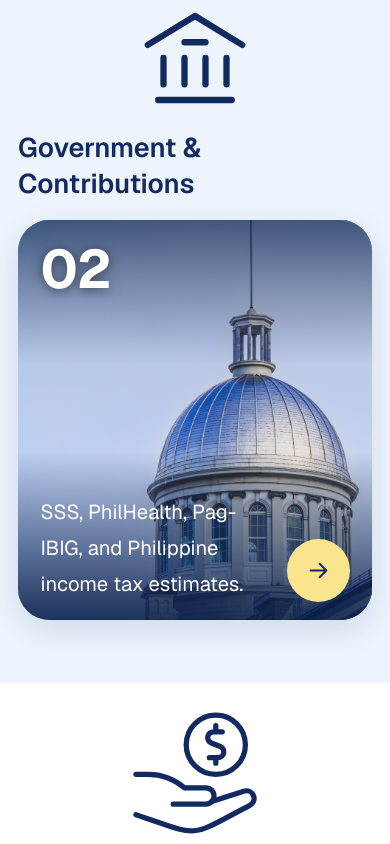
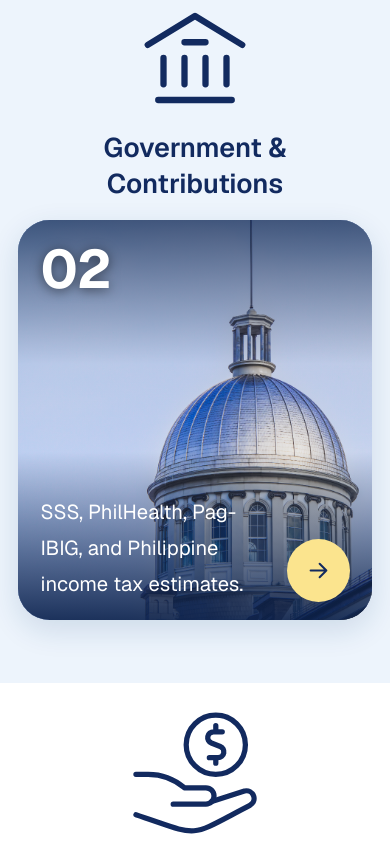
Before and after one commit to jewelcruzs0922-dev/ComputePH, a Next.js app: page /calculators in a window 390 px wide. Shown: the part 1820-2664 px from the top of the page. Built offline with nearby package versions, Linux system fonts and the light colour scheme; no server answers.

Commit message:
fix: center category headings on mobile

```diff
--- a/components/ui/CategoryCard.tsx
+++ b/components/ui/CategoryCard.tsx
@@ -114,7 +114,7 @@
       <span className="mb-2 text-navy">
         <Icon className="h-28 w-28" />
       </span>
-      <span className="mb-4 text-2xl font-semibold text-navy sm:text-3xl">
+      <span className="mb-4 text-center text-2xl font-semibold text-navy sm:text-3xl">
         {category.name}
       </span>
       {card}
```
